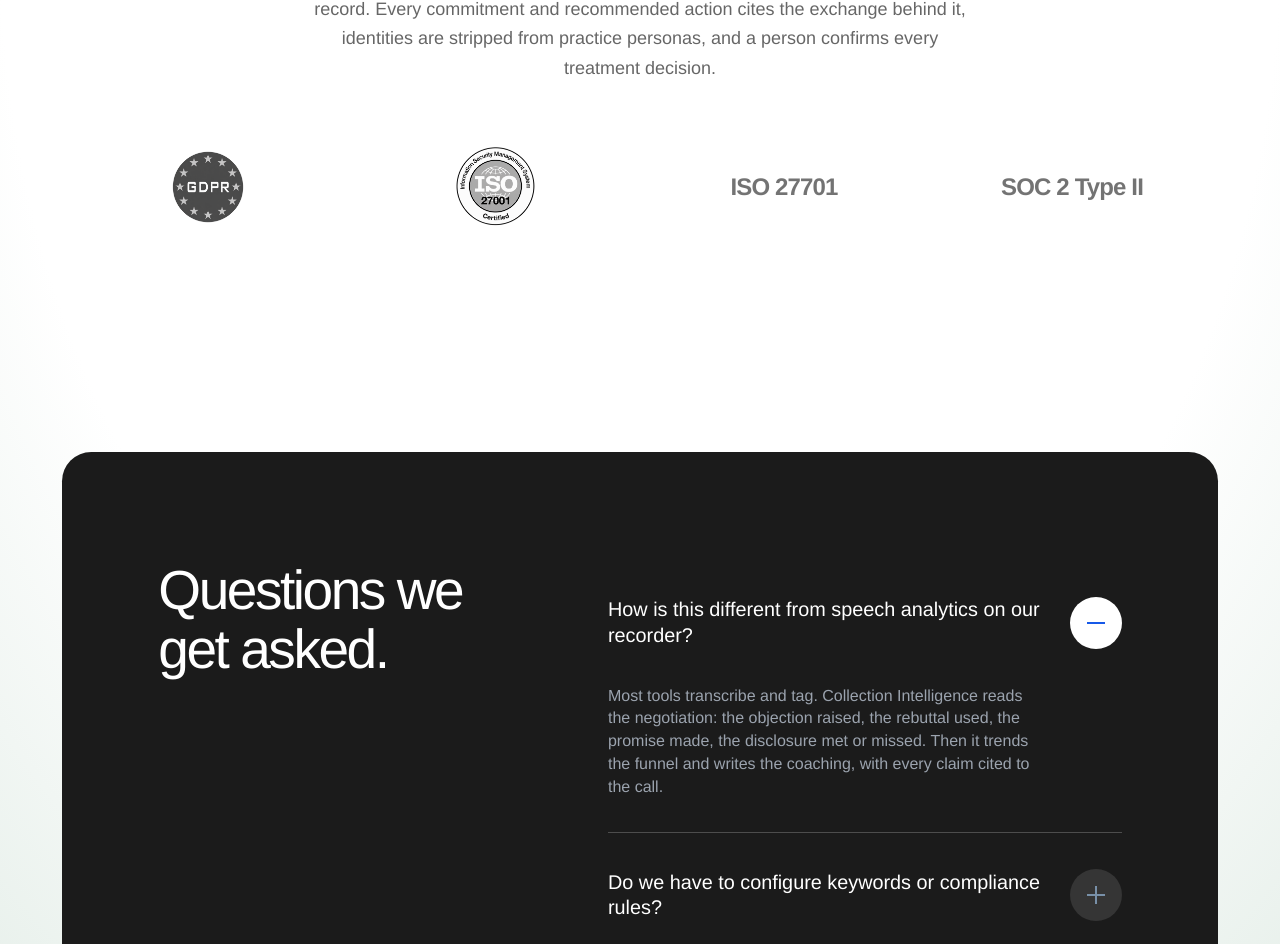
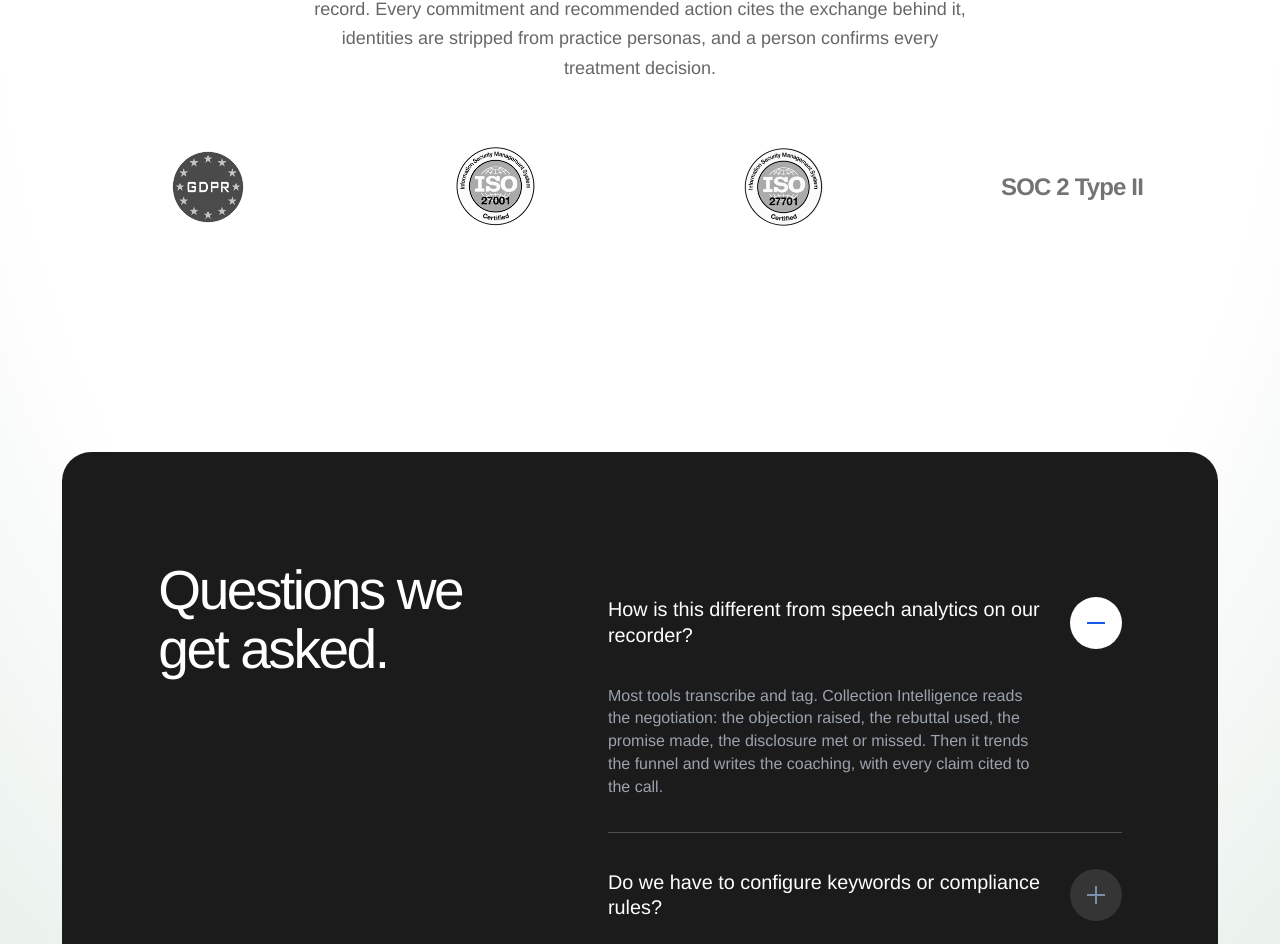
Before and after one commit to Umesh0014/DO-website, a Next.js app: page /collection-intelligence in a window 1280 px wide. Shown: the part 3411-4355 px from the top of the page. Built offline with nearby package versions, Linux system fonts and the light colour scheme; a web font is replaced by a local one.

Commit message:
Add ISO 27701 emblem to logo wall

```diff
--- a/app/components/IntelligenceLandingPage.tsx
+++ b/app/components/IntelligenceLandingPage.tsx
@@ -1078,7 +1078,12 @@ export default function IntelligenceLandingPage({
                         src: "/iso-27001-emblem.png",
                       },
                     },
-                    { label: "ISO 27701" },
+                    {
+                      image: {
+                        alt: "ISO 27701 certified",
+                        src: "/iso-27701-emblem.png",
+                      },
+                    },
                     { label: "SOC 2 Type II" },
                   ]
                 : undefined
```
Also changed, not shown: public/iso-27701-emblem.png (added).
